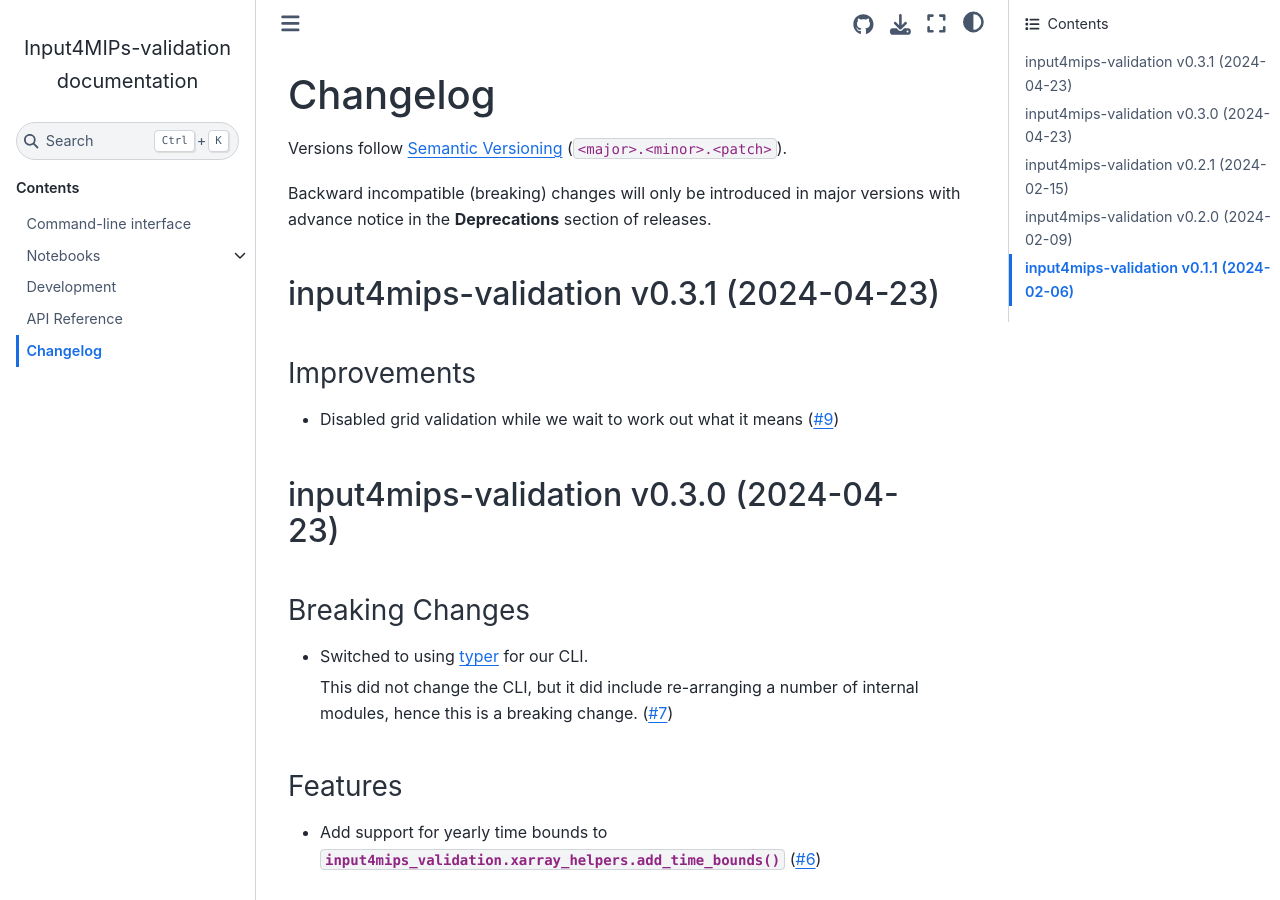
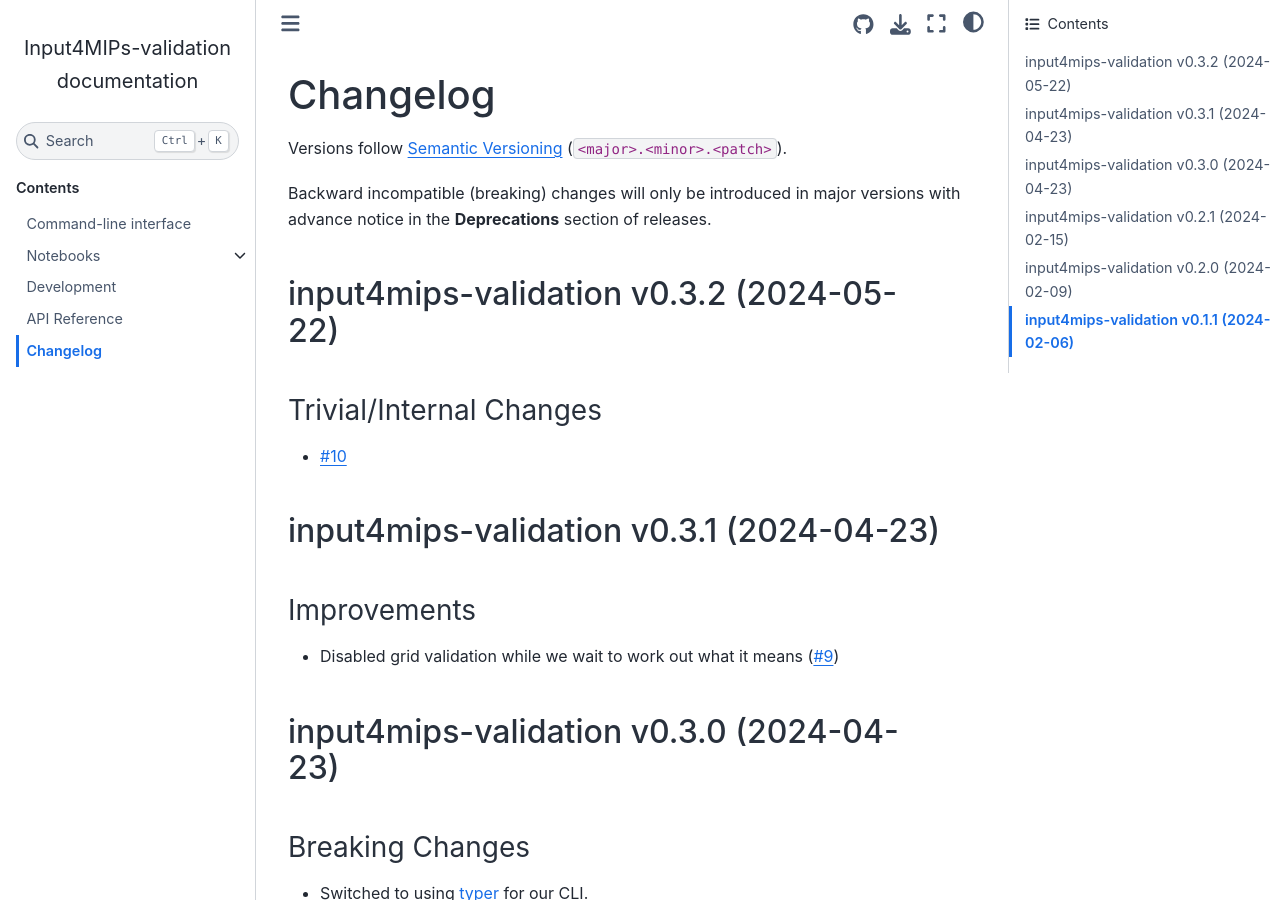
Before and after one commit to climate-resource/input4mips_validation, a Sphinx documentation site: the page built from docs/source/changelog.md, in a window 1280 px wide and 900 px high. Built offline with Sphinx 7.4.7 and the Sphinx Book theme 1.1.4, drawn with Linux system fonts in a browser that asks for light colours; pages that are not in the unit, such as notebooks, are missing from menus.

Commit message:
bump: version 0.3.2a0 -> 0.3.2

```diff
--- a/docs/source/changelog.md
+++ b/docs/source/changelog.md
@@ -18,6 +18,14 @@
 -->
 
 <!-- towncrier release notes start -->
+
+## input4mips-validation v0.3.2 (2024-05-22)
+
+
+### Trivial/Internal Changes
+
+- [#10](https://github.com/climate-resource/input4mips_validation/pulls/10)
+
 
 ## input4mips-validation v0.3.1 (2024-04-23)
 
--- a/pyproject.toml
+++ b/pyproject.toml
@@ -1,6 +1,6 @@
 [tool.poetry]
 name = "input4mips-validation"
-version = "0.3.2a0"
+version = "0.3.2"
 description = "Validation of input4MIPs data (checking file formats, metadata etc.)."
 authors = ["Zebedee Nicholls <zebedee.nicholls@climate-resource.com>"]
 readme = "README.md"
```
Also changed, not shown: changelog/10.trivial.md (deleted, +0 -1 lines).
